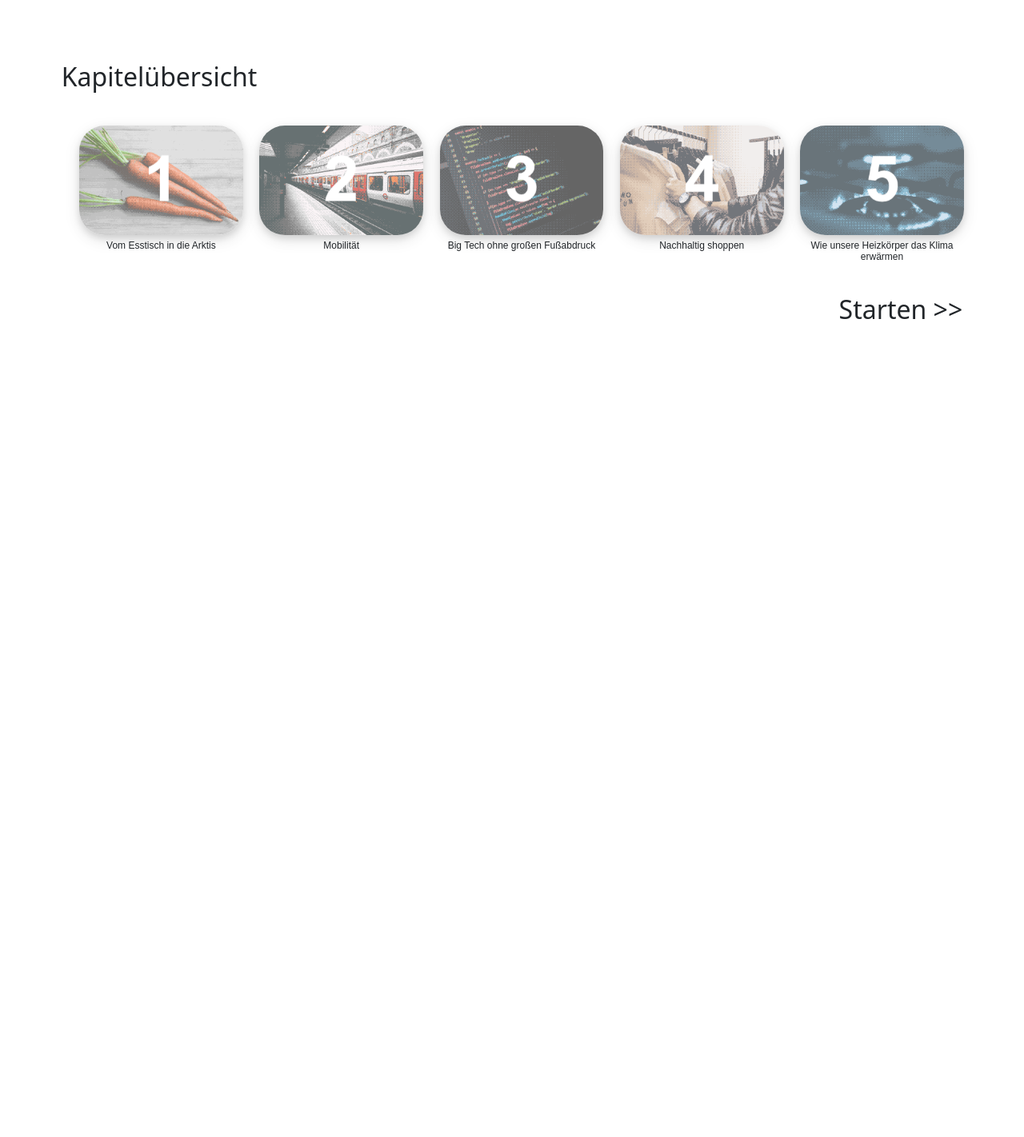
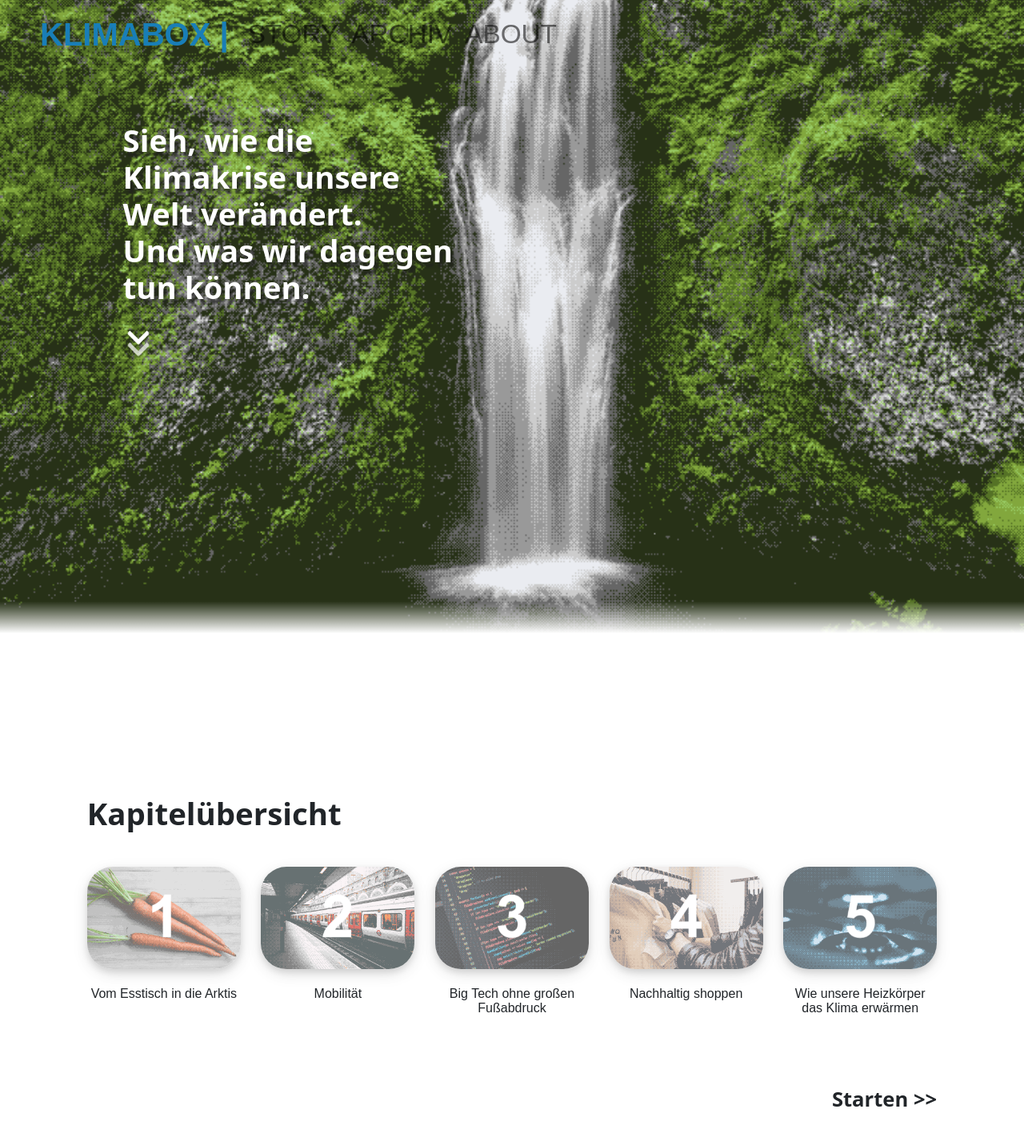
Before and after one commit to hs-duesseldorf/klimabox-story, an Angular app: page / in a window 1280 px wide. Shown: the top 1422 px of the page at 80% size. Before the commit the page ends 800 px from the top, so only its background shows below. Built offline with nearby package versions, Linux system fonts and the light colour scheme.

Commit message:
feat: landing page

```diff
--- a/src/story/app.component.html
+++ b/src/story/app.component.html
@@ -1,3 +1,4 @@
 <div class="app">
+    <app-navbar></app-navbar>
     <app-home></app-home>
 </div>
--- a/src/story/chapter-button/chapter-button.component.css
+++ b/src/story/chapter-button/chapter-button.component.css
@@ -1,8 +1,11 @@
 .container {
+    display: flex;
+    flex-direction: column;
     position: relative;
-    width: 16vw;
-
-    margin: 0.8vw;
+    width: 15vw;
+    align-content: center;
+    align-items: center;
+    margin: 1vw;
 }
 .button {
     width: inherit;
@@ -18,7 +21,11 @@
 
 }
 .title {
+
+    position: relative;
+    margin-top: 2vh;
     width: inherit;
-    font: 12px Arial, sans-serif;
+    max-width: 15.5vw;
+    font: 16px Arial, sans-serif;
     text-align: center;
 }
--- a/src/story/home/chapter.ts
+++ b/src/story/home/chapter.ts
@@ -2,11 +2,13 @@ export class Chapter {
     chapternumber: number;
     imgurl: string;
     title: string;
+    url: string;
 
-    constructor(_chapternumber: number, _imgurl: string, _title: string){
+    constructor(_chapternumber: number, _imgurl: string, _title: string, _url: string){
         this.chapternumber = _chapternumber;
         this.imgurl = _imgurl;
         this.title = _title;
+        this.url = _url;
     }
 
 
--- a/src/story/home/chapters.service.ts
+++ b/src/story/home/chapters.service.ts
@@ -7,11 +7,11 @@ import { Chapter } from './chapter';
 export class ChaptersService {
   getChapters(){
     return [
-      new Chapter(1, "../assets/home/home_kapitel_1.png", "Vom Esstisch in die Arktis"),
-      new Chapter(2, "../assets/home/home_kapitel_2.png", "Mobilität"),
-      new Chapter(3, "../assets/home/home_kapitel_3.png", "Big Tech ohne großen Fußabdruck"),
-      new Chapter(4, "../assets/home/home_kapitel_4.png", "Nachhaltig shoppen"),
-      new Chapter(5, "../assets/home/home_kapitel_5.png", "Wie unsere Heizkörper das Klima erwärmen")
+      new Chapter(1, "../assets/home/home_kapitel_1.png", "Vom Esstisch in die Arktis", ""),
+      new Chapter(2, "../assets/home/home_kapitel_2.png", "Mobilität", ""),
+      new Chapter(3, "../assets/home/home_kapitel_3.png", "Big Tech ohne großen Fußabdruck", ""),
+      new Chapter(4, "../assets/home/home_kapitel_4.png", "Nachhaltig shoppen", ""),
+      new Chapter(5, "../assets/home/home_kapitel_5.png", "Wie unsere Heizkörper das Klima erwärmen", "")
     ]
   }
   constructor() { }
--- a/src/story/home/home.component.css
+++ b/src/story/home/home.component.css
@@ -1,16 +1,113 @@
+body {
+    margin: 0px;
+}
+.background {
+    background-image: url("/assets/home/home_header_uncropped.png");
+    position: absolute;
+    top: 0;
+    left: 0;
+    width: 100%;
+    height: 100%;
+    z-index: -1;
+    background-position: bottom;
+    background-repeat: no-repeat;
+    background-size: cover;
+    background-attachment: fixed;
+}
+.header {
+    position: absolute;
+    top: 15vh;
+    left: 10vw;
+    width: 38vw;
+}
+.headerfont {
+    color: white;
+    text-shadow: 4px 6px 3px rgba(31, 31, 31, 0.616)
+}
+.arrow{
+    position: absolute;
+    top: 35vh;
+    left: 3.5vw;
+}
+.arrow span{
+    display: block;
+    width: 20px;
+    height: 20px;
+    border-bottom: 5px solid white;
+    border-right: 5px solid white;
+    border-radius: 0.2vw;
+    transform: rotate(45deg);
+    margin: -10px;
+    animation: animate 2s infinite;
+}
+.arrow span:nth-child(2){
+    animation-delay: -0.2s;
+}
+.arrow span:nth-child(3){
+    animation-delay: -0.4s;
+}
+@keyframes animate {
+    0%{
+        opacity: 0;
+        transform: rotate(45deg) translate(-20px,-20px);
+    }
+    50%{
+        opacity: 1;
+    }
+    100%{
+        opacity: 0;
+        transform: rotate(45deg) translate(20px,20px);
+    }
+}
+.bottom {
+    height: 100vh;
+    width: 100vw;
+    position: absolute;
+    top: 99vh;
+    background-color: white;
 
+    display: flex;
+    justify-content: center;
+    align-items: center;
+}
+.fade {
+    position: absolute;
+    background-image: linear-gradient(transparent , white);
+    top: 94vh;
+    height: 5vh;
+    width: 100vw;
+    z-index: 1;
+    opacity: 100;
+}
+h1 {
+    font-size: 3vw;
+    font-weight:600;
+    margin-left: 2vw;
+    margin-right: 2vw;
+    margin-top: 4vh;
+    margin-bottom: 4vh;
+}
 .component{
-    padding: 6vw;
-    background-color: transparent;
-    width: inherit;
+    position: relative;
+    padding: 5vw;
+
+}
+.chapterdiv {
+    position: relative;
+    height: inherit;
+    margin: 1vw;
 }
 .chapters {
-    background-color: transparent;
+    position: relative;
+    size: inherit;
     float: left;
-}
-.chapter-button {
-    padding: 5px;
 }
 .start {
     text-align: right;
+    font-size: 2vw;
+    font-weight:600;
+    margin-left: 2vw;
+    margin-right: 2vw;
+    margin-top: 40vh;
+    margin-bottom: 4vh;
 }
--- a/src/story/home/home.component.html
+++ b/src/story/home/home.component.html
@@ -1,16 +1,30 @@
 <div class="background">
-
-    <div class="component">
-        <h2>Kapitelübersicht</h2>
-
-        <div class="chapters" *ngFor="let chapter of chapters">
-            <app-chapter-button class="chapter-button" [chapternumber]="chapter.chapternumber" [imgurl]="chapter.imgurl" [title]="chapter.title"></app-chapter-button>
+    <div class="header">
+        <h1 class="headerfont">Sieh, wie die Klimakrise unsere Welt verändert. <br/>
+            Und was wir dagegen
+            tun können.</h1>
+        <div class="arrow">
+            <span></span>
+            <span></span>
         </div>
-        <div class="start-column">
-            <h2 class="start">Starten >></h2>
-        </div>
-
     </div>
+    <div class="fade">
+        <br>
+    </div>
+    <section class="bottom">
 
 
+
+        <div class="component">
+            <h1>Kapitelübersicht</h1>
+            <div class="chapterdiv">
+                <div class="chapters" *ngFor="let chapter of chapters">
+                    <app-chapter-button class="chapter-button" [chapternumber]="chapter.chapternumber" [imgurl]="chapter.imgurl" [title]="chapter.title"></app-chapter-button>
+                </div>
+            </div>
+                <h2 class="start">Starten >></h2>
+
+
+        </div>
+    </section>
 </div>
```
Also changed, not shown: src/assets/home/home_header_uncropped.png.
